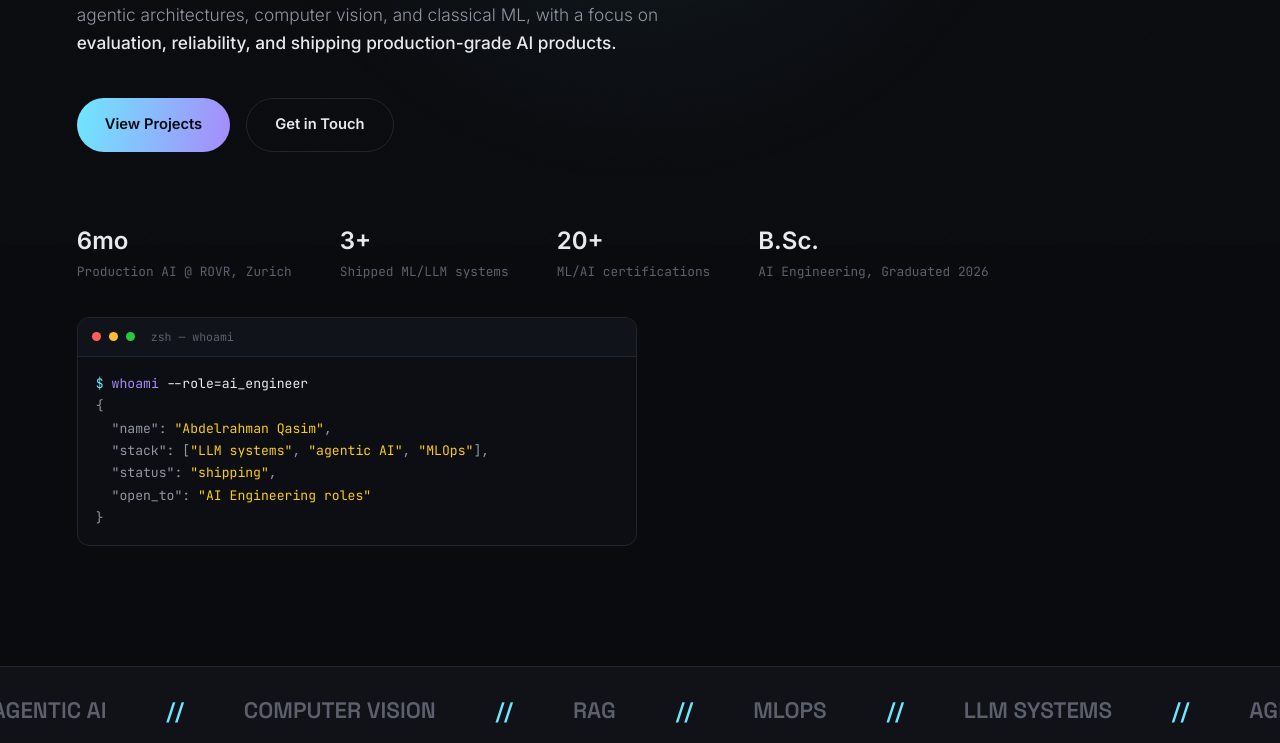
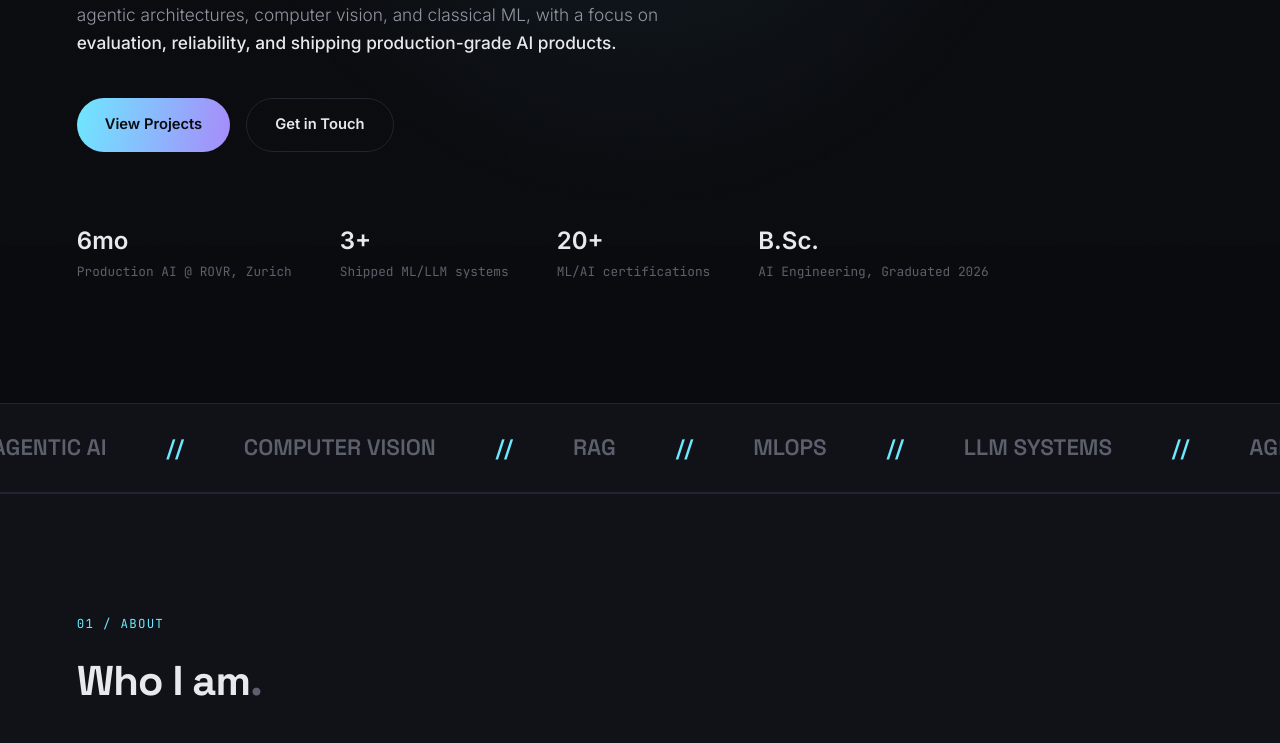
Before and after one commit to abdelqasim/abdelqasim.github.io, a plain HTML site: page index.html in a window 1280 px wide. Shown: the part 554-1297 px from the top of the page. Drawn offline with Linux system fonts and the light colour scheme.

Commit message:
Remove whoami terminal block from hero

```diff
--- a/index.html
+++ b/index.html
@@ -253,11 +253,6 @@
   .about-photo-tag .pulse{width:6px; height:6px; border-radius:50%; background:var(--accent); box-shadow:0 0 8px var(--accent); animation:blink 2s ease-in-out infinite;}
 
   /* Terminal / demo blocks */
-  .whoami{
-    margin-top:34px; max-width:560px; border-radius:12px; overflow:hidden;
-    border:1px solid var(--border); background:#0c0e13;
-    opacity:0; animation:fadeUp .9s ease .5s forwards;
-  }
   .term-head{display:flex; align-items:center; gap:8px; padding:10px 14px; background:#101319; border-bottom:1px solid var(--border);}
   .term-dot{width:9px; height:9px; border-radius:50%;}
   .term-dot.r{background:#ff5f57;} .term-dot.y{background:#febc2e;} .term-dot.g{background:#28c840;}
@@ -383,7 +378,6 @@
     .projects-grid{grid-template-columns:1fr;}
     section{padding:90px 6vw;}
     .hero-meta{gap:32px;}
-    .whoami{max-width:100%;}
   }
 </style>
 </head>
@@ -418,18 +412,6 @@
     <div><strong>3+</strong>Shipped ML/LLM systems</div>
     <div><strong>20+</strong>ML/AI certifications</div>
     <div><strong>B.Sc.</strong>AI Engineering, Graduated 2026</div>
-  </div>
-  <div class="whoami">
-    <div class="term-head"><span class="term-dot r"></span><span class="term-dot y"></span><span class="term-dot g"></span><span class="term-title">zsh — whoami</span></div>
-    <div class="term-body">
-      <div><span class="p">$</span> <span class="k">whoami</span> --role=ai_engineer</div>
-      <div class="out">{</div>
-      <div class="out">&nbsp;&nbsp;"name": <span class="s">"Abdelrahman Qasim"</span>,</div>
-      <div class="out">&nbsp;&nbsp;"stack": [<span class="s">"LLM systems"</span>, <span class="s">"agentic AI"</span>, <span class="s">"MLOps"</span>],</div>
-      <div class="out">&nbsp;&nbsp;"status": <span class="s">"shipping"</span>,</div>
-      <div class="out">&nbsp;&nbsp;"open_to": <span class="s">"AI Engineering roles"</span></div>
-      <div class="out">}</div>
-    </div>
   </div>
 </section>
 
```
